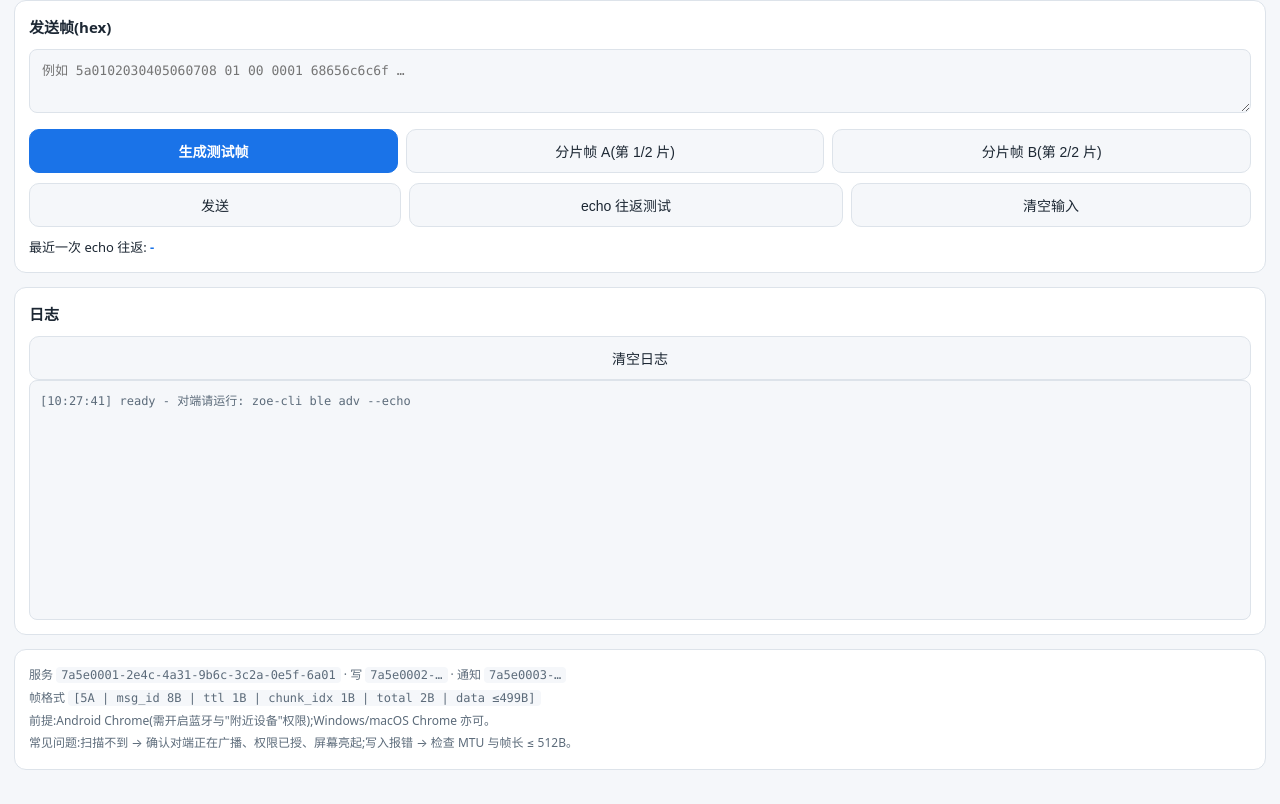
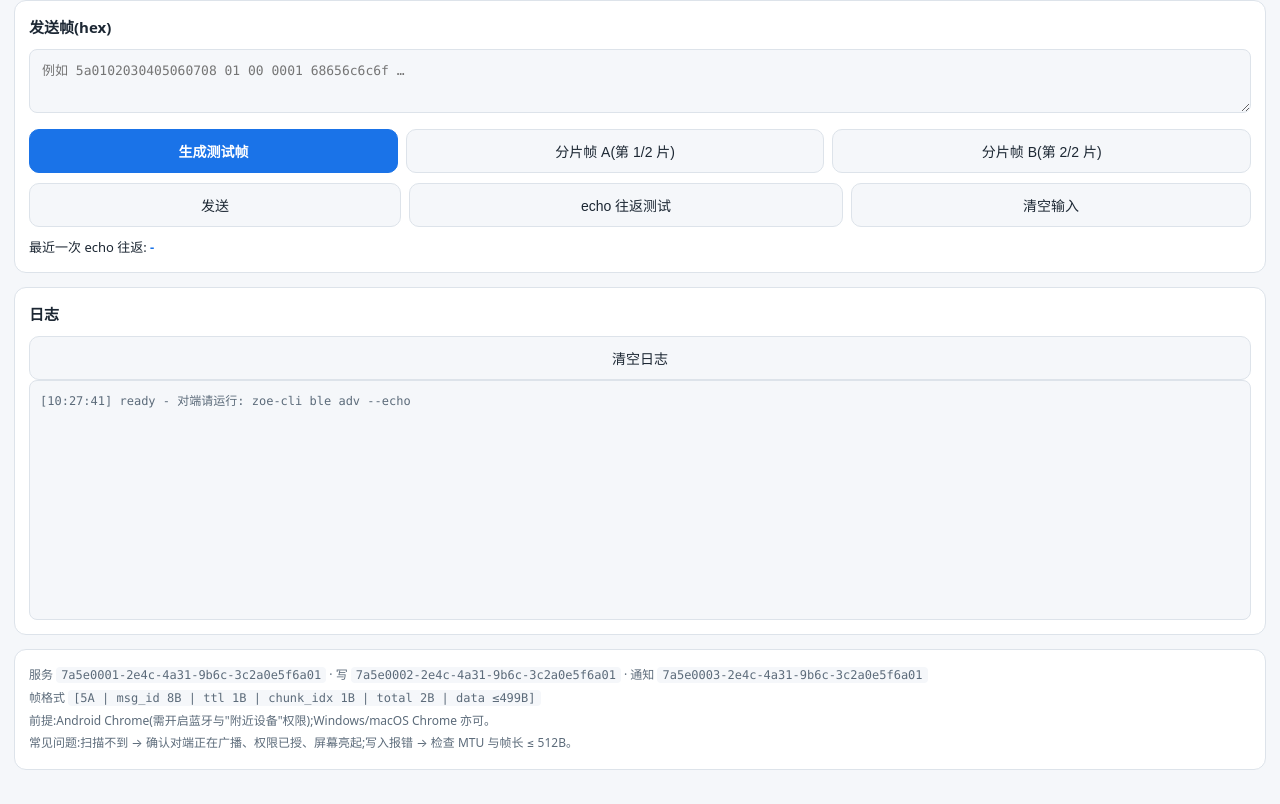
Before and after one commit to R6AX-ZOE/zoe-chat, a plain HTML site: page tools/ble-gatt-test/index.html in a window 1280 px wide. Shown: the part 309-1113 px from the top of the page. Drawn offline with Linux system fonts and the light colour scheme.

Commit message:
fix(ble): 修正 Web Bluetooth 服务/特性 UUID 字符串(尾段 12 位误拆为 3c2a-0e5f-6a01,导致 requestDevice 报 Invalid Service name)

```diff
--- a/tools/ble-gatt-test/index.html
+++ b/tools/ble-gatt-test/index.html
@@ -96,8 +96,8 @@
 </section>
 
 <section class="meta">
-  服务 <code>7a5e0001-2e4c-4a31-9b6c-3c2a-0e5f-6a01</code> ·
-  写 <code>7a5e0002-…</code> · 通知 <code>7a5e0003-…</code><br>
+  服务 <code>7a5e0001-2e4c-4a31-9b6c-3c2a0e5f6a01</code> ·
+  写 <code>7a5e0002-2e4c-4a31-9b6c-3c2a0e5f6a01</code> · 通知 <code>7a5e0003-2e4c-4a31-9b6c-3c2a0e5f6a01</code><br>
   帧格式 <code>[5A | msg_id 8B | ttl 1B | chunk_idx 1B | total 2B | data ≤499B]</code><br>
   前提:Android Chrome(需开启蓝牙与"附近设备"权限);Windows/macOS Chrome 亦可。<br>
   常见问题:扫描不到 → 确认对端正在广播、权限已授、屏幕亮起;写入报错 → 检查 MTU 与帧长 ≤ 512B。
@@ -105,9 +105,9 @@
 
 <script>
 "use strict";
-const SERVICE_UUID = "7a5e0001-2e4c-4a31-9b6c-3c2a-0e5f-6a01";
-const WRITE_UUID   = "7a5e0002-2e4c-4a31-9b6c-3c2a-0e5f-6a01";
-const NOTIFY_UUID  = "7a5e0003-2e4c-4a31-9b6c-3c2a-0e5f-6a01";
+const SERVICE_UUID = "7a5e0001-2e4c-4a31-9b6c-3c2a0e5f6a01";
+const WRITE_UUID   = "7a5e0002-2e4c-4a31-9b6c-3c2a0e5f6a01";
+const NOTIFY_UUID  = "7a5e0003-2e4c-4a31-9b6c-3c2a0e5f6a01";
 const MAX_DATA = 499;
 
 let device = null, server = null, writeChar = null, notifyChar = null, echoWaiter = null;
```
Also changed, not shown: docs/termux-ble.md (+3 -3 lines), 1 other file.
